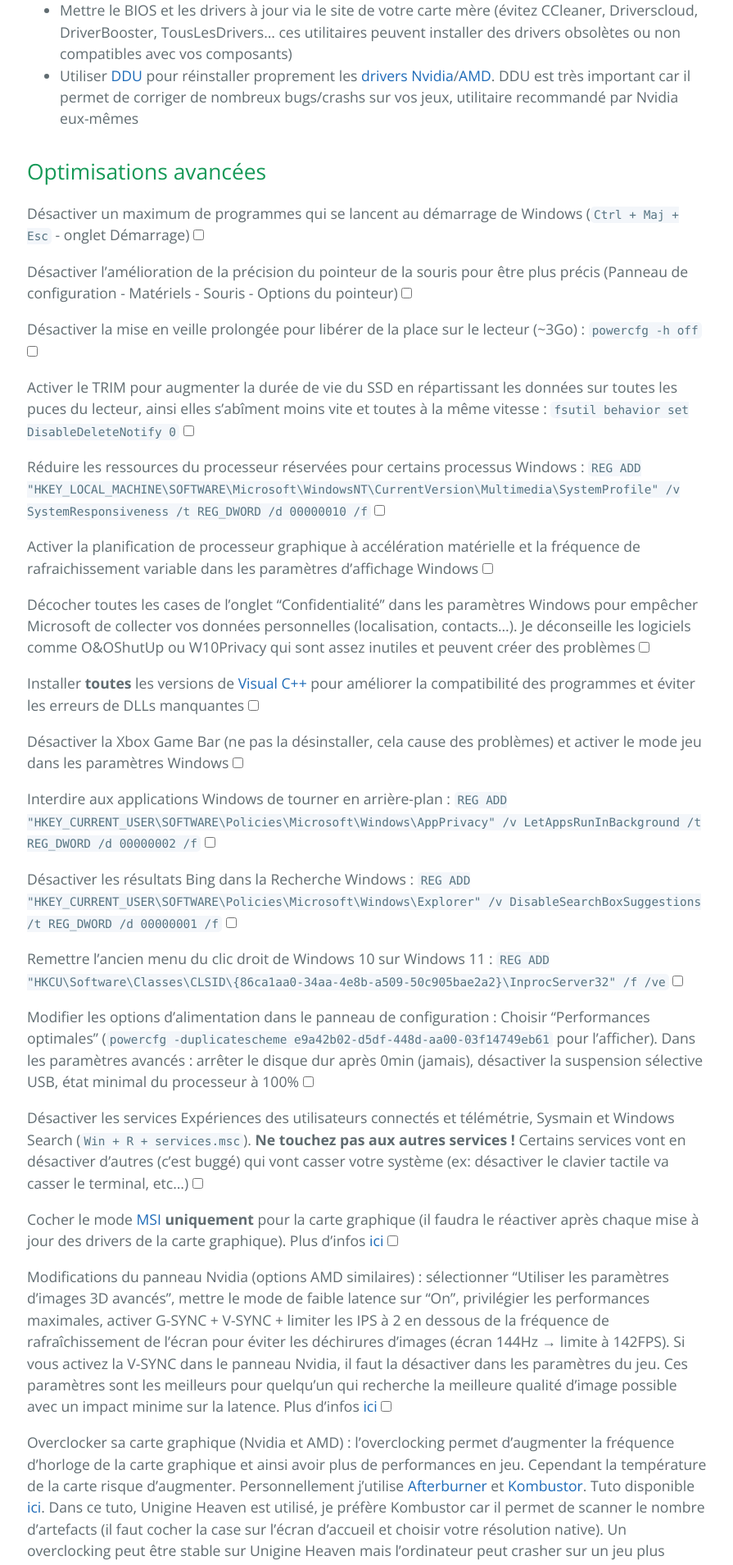
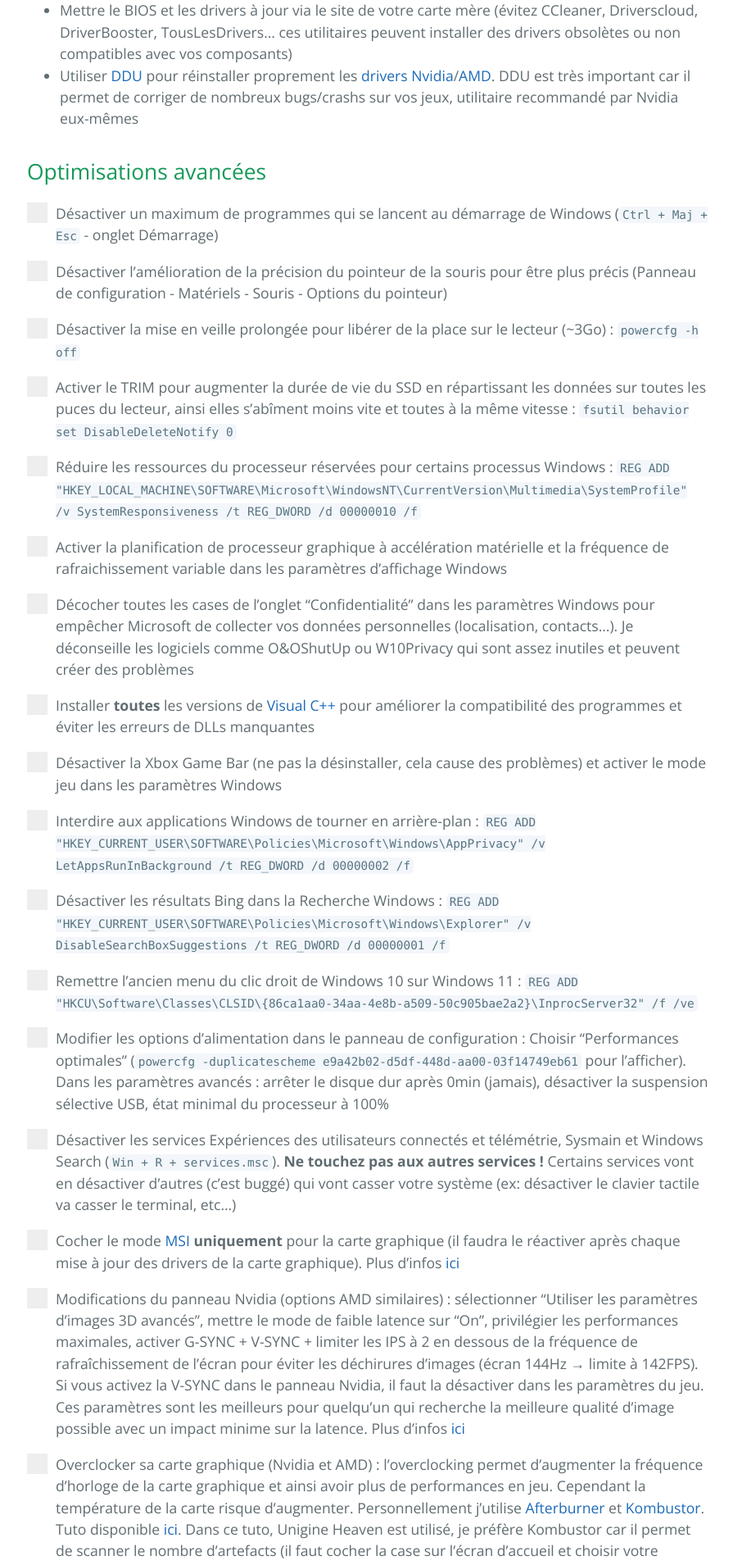
Before and after one commit to PouletEnSlip/pouletenslip.github.io, a Jekyll site: the page built from pages/opti/index.md, in a window 1280 px wide. Shown: the part 917-2826 px from the top of the page at 82% size, without its empty margins (191-1086 px from the left). Built offline with Jekyll 4.4.1, drawn with Linux system fonts in a browser that asks for light colours; comment, search, counter and statistics services are not loaded; our own code applies the rules of GitHub Pages for plain Markdown files.

Commit message:
Update opti.html

```diff
--- a/_layouts/opti.html
+++ b/_layouts/opti.html
@@ -11,7 +11,7 @@
       </script>
     {% endif %}
     <meta charset="UTF-8">
-    <link rel="stylesheet" href="../css/styleOpti.css?v=">
+    <link rel="stylesheet" href="../../css/styleOpti.css?v=">
     {% seo %}
     <link rel="preconnect" href="https://fonts.gstatic.com">
     <link rel="preload" href="https://fonts.googleapis.com/css?family=Open+Sans:400,700&display=swap" as="style" type="text/css" crossorigin>
@@ -47,6 +47,6 @@
         {% endif %}
       </footer>
     </main>
-    <script src="../script/script.js"></script>
+    <script src="../../script/script.js"></script>
   </body>
 </html>
```
